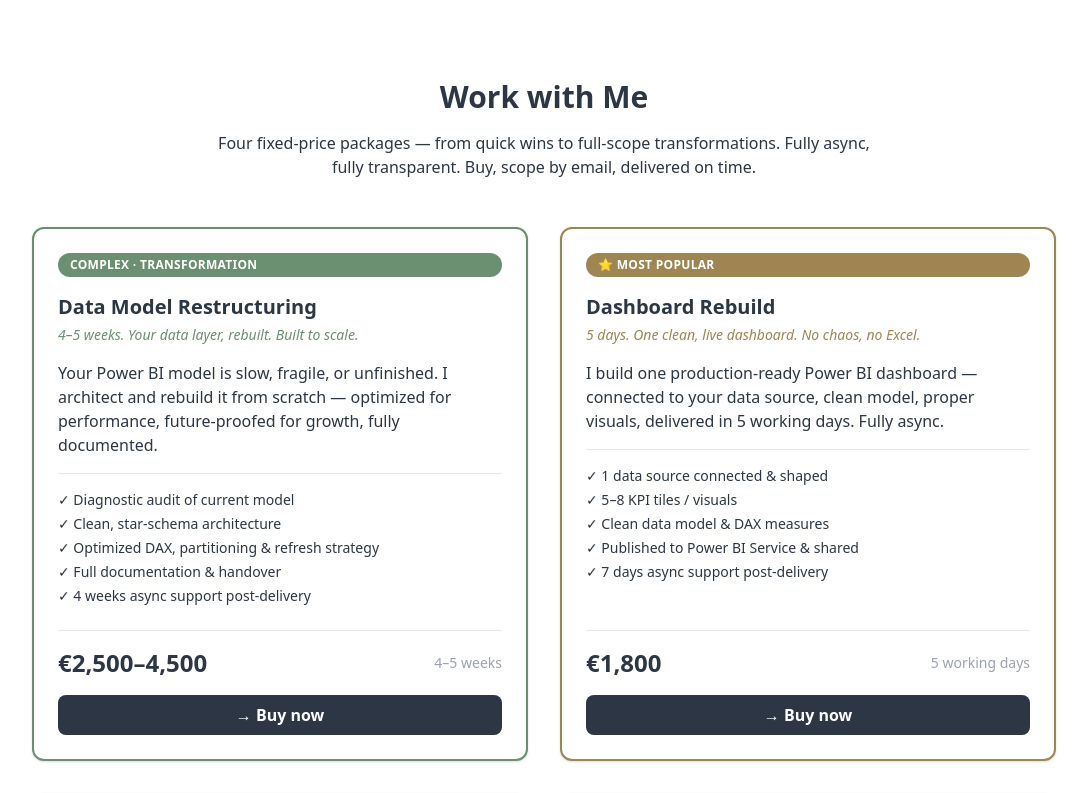
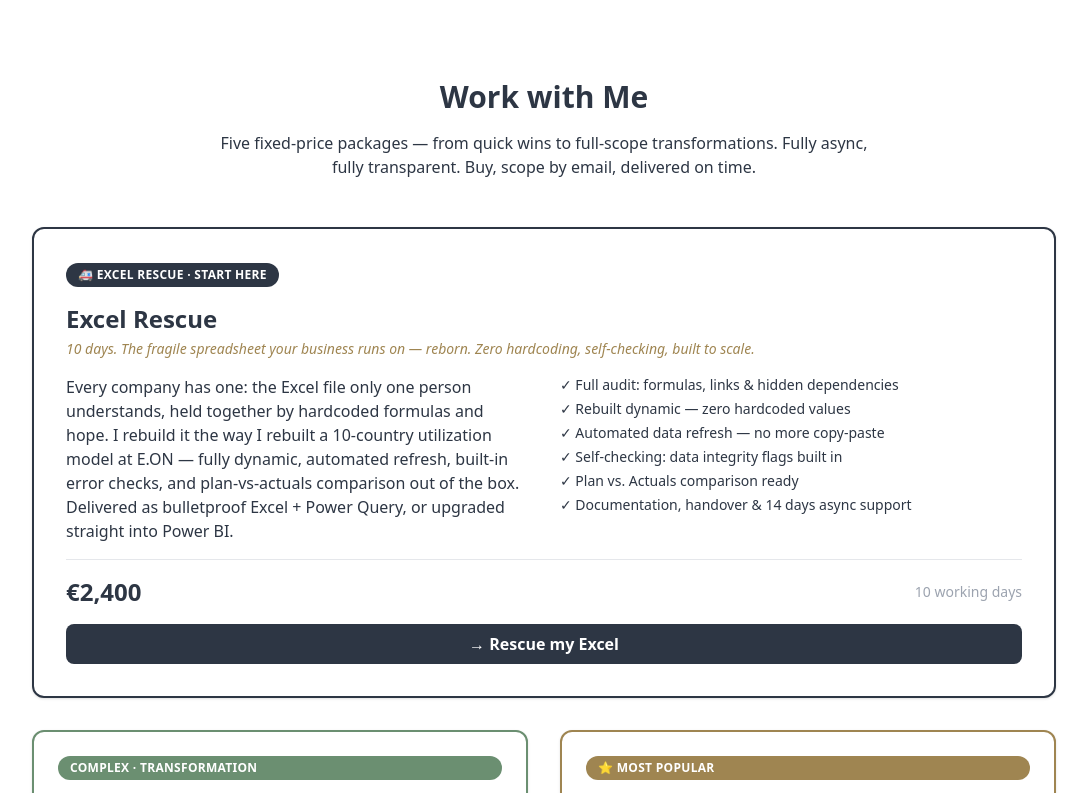
Before and after one commit to tacijjola/jolaandco, a React (Create React App) app: page / in a window 1280 px wide. Shown: the part 400-1193 px from the top of the page, without its empty margins (96-1183 px from the left). Built offline with nearby package versions, Linux system fonts and the light colour scheme; the HTML template or start-up script is replaced by a standard one.

Commit message:
Add Excel Rescue package and deploy guide

```diff
--- a/src/App.js
+++ b/src/App.js
@@ -59,9 +59,43 @@
         <div className="max-w-5xl mx-auto">
           <h2 className="text-3xl font-bold mb-4 text-center">Work with Me</h2>
           <p className="text-center text-navySlate max-w-2xl mx-auto mb-12">
-            Four fixed-price packages — from quick wins to full-scope transformations.
+            Five fixed-price packages — from quick wins to full-scope transformations.
             Fully async, fully transparent. Buy, scope by email, delivered on time.
           </p>
+
+          {/* Excel Rescue — featured */}
+          <div className="border-2 border-navySlate p-6 md:p-8 rounded-xl shadow hover:shadow-lg transition bg-white mb-8">
+            <span className="inline-block bg-navySlate text-lightStone text-xs font-bold px-3 py-1 rounded-full mb-4 uppercase tracking-wide">
+              🚑 Excel Rescue · Start Here
+            </span>
+            <h3 className="text-2xl font-semibold mb-1">Excel Rescue</h3>
+            <p className="text-sm italic text-goldenWheat mb-4">10 days. The fragile spreadsheet your business runs on — reborn. Zero hardcoding, self-checking, built to scale.</p>
+            <div className="md:grid md:grid-cols-2 md:gap-8">
+              <p className="text-navySlate mb-4">
+                Every company has one: the Excel file only one person understands, held together by
+                hardcoded formulas and hope. I rebuild it the way I rebuilt a 10-country utilization
+                model at E.ON — fully dynamic, automated refresh, built-in error checks, and
+                plan-vs-actuals comparison out of the box. Delivered as bulletproof Excel + Power Query,
+                or upgraded straight into Power BI.
+              </p>
+              <ul className="text-sm text-navySlate space-y-1 mb-6 md:mb-4 md:border-t-0 border-t pt-4 md:pt-0">
+                <li>✓ Full audit: formulas, links &amp; hidden dependencies</li>
+                <li>✓ Rebuilt dynamic — zero hardcoded values</li>
+                <li>✓ Automated data refresh — no more copy-paste</li>
+                <li>✓ Self-checking: data integrity flags built in</li>
+                <li>✓ Plan vs. Actuals comparison ready</li>
+                <li>✓ Documentation, handover &amp; 14 days async support</li>
+              </ul>
+            </div>
+            <div className="flex justify-between items-center border-t pt-4">
+              <span className="text-2xl font-bold text-navySlate">€2,400</span>
+              <span className="text-sm text-gray-400">10 working days</span>
+            </div>
+            {/* TODO: replace with Stripe payment link */}
+            <button className="mt-4 w-full text-center bg-navySlate text-lightStone py-2 rounded-lg hover:bg-goldenWheat transition font-semibold">
+              → Rescue my Excel
+            </button>
+          </div>
 
           <div className="grid gap-8 md:grid-cols-2 mb-12">
 
@@ -204,6 +238,7 @@
           <div className="border border-goldenWheat rounded-xl p-6 text-center">
             <p className="font-bold text-navySlate mb-2">Not sure where to start?</p>
             <p className="text-sm text-navySlate mb-4">
+              If your business runs on one fragile spreadsheet — start with <strong>Excel Rescue</strong>.<br />
               If you need clarity on a business question — start with the <strong>Business Question Sprint</strong>.<br />
               If it's "we have data but no dashboard" — go straight to <strong>Dashboard Rebuild</strong>.<br />
               If you need ongoing BI leadership — let's talk <strong>Fractional BI Lead</strong>.
```
Also changed, not shown: 1 other file (tests, documents, lock files or other folders).
